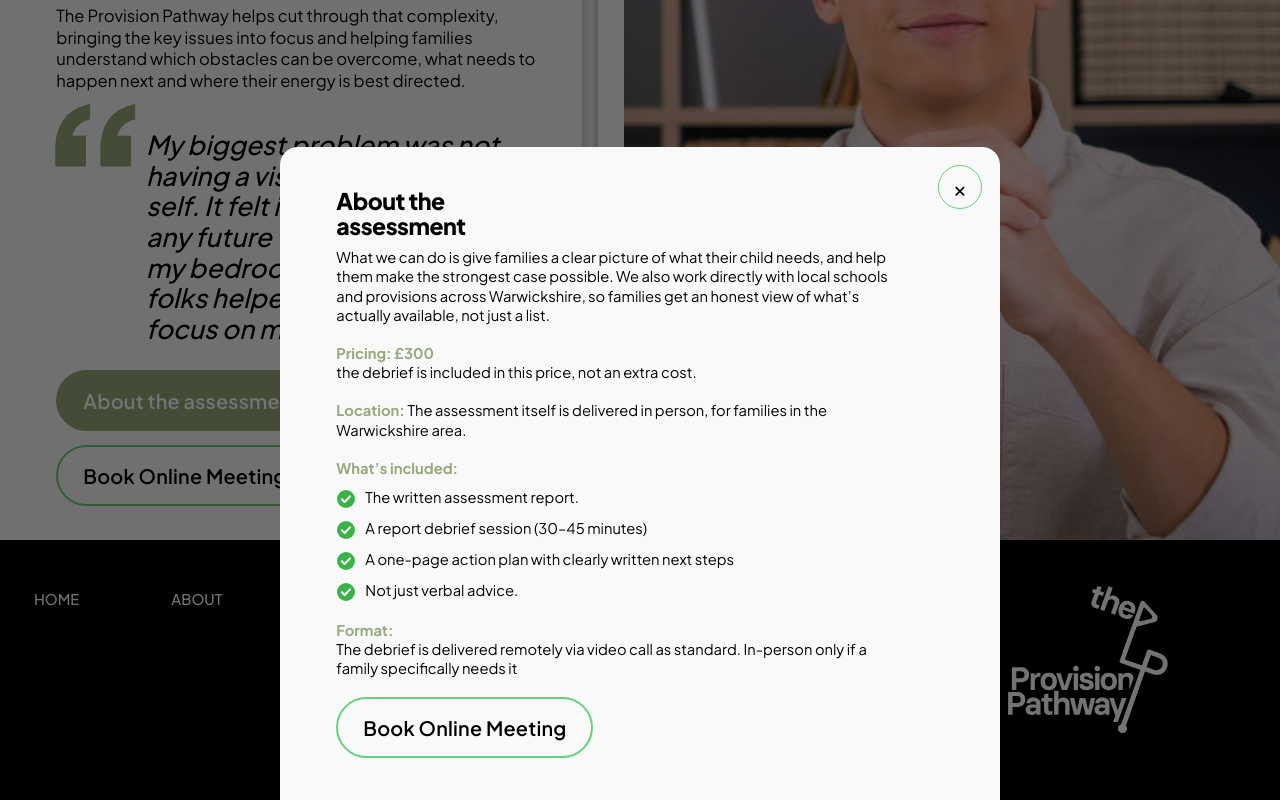
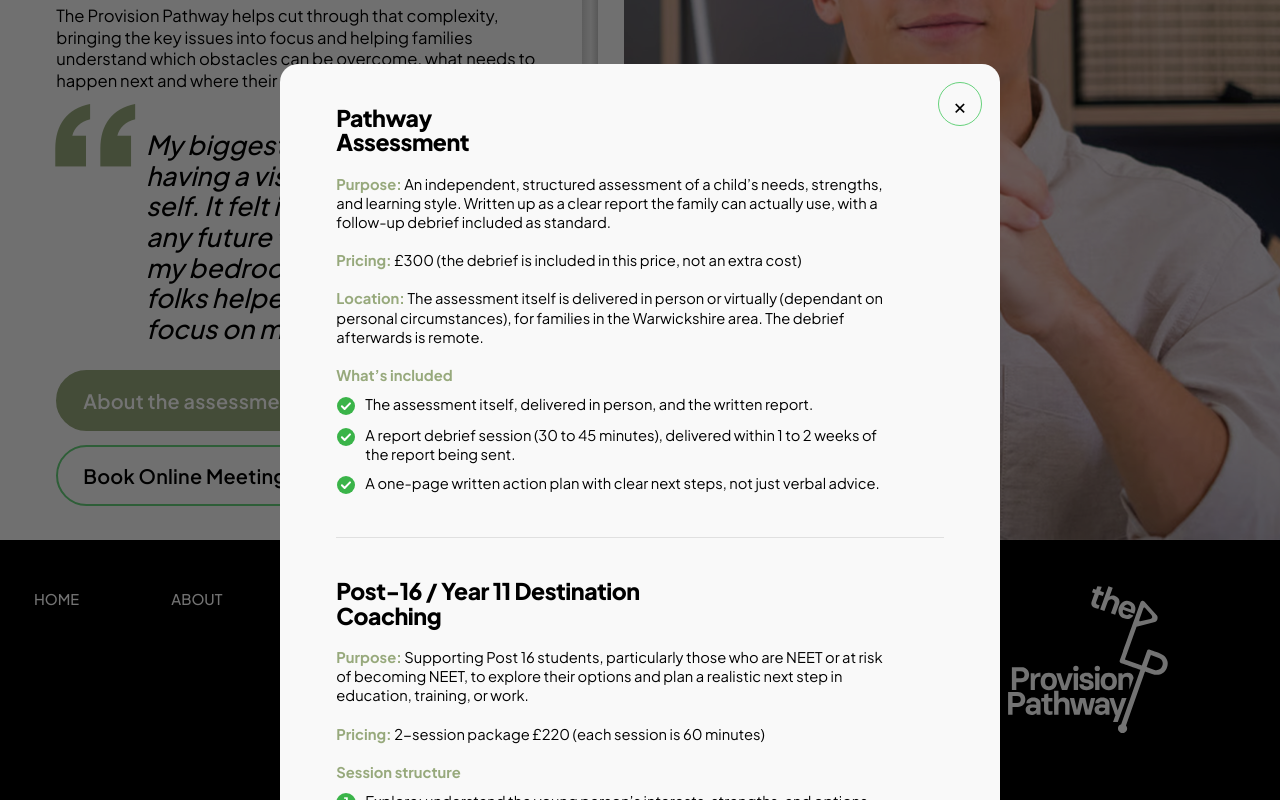
Before and after one commit to federationdesign-design/provisionpathway, a Next.js app: page / in a window 1280 px wide. Both pictures are taken after a click on the button "About the assessment". Shown: the part 2448-3248 px from the top of the page. Built offline with nearby package versions, Linux system fonts and the light colour scheme.

Commit message:
Remove Resources, add Pathway popup trigger, both services in one popup

```diff
--- a/components/AssessmentModal.module.css
+++ b/components/AssessmentModal.module.css
@@ -46,6 +46,14 @@
   white-space: nowrap;
 }
 
+/* Each service is its own section, divided by a hairline rule. */
+.service + .service {
+  margin-top: var(--stack-l);
+  padding-top: var(--stack-l);
+  border-top: 1px solid rgba(0, 0, 0, 0.1);
+}
+
+/* The first title stops short of the close button in the corner. */
 .title {
   max-width: 14ch;
   font-size: var(--t-h3);
@@ -53,11 +61,8 @@
   letter-spacing: -0.02em;
 }
 
-.lead {
-  max-width: 52ch;
-  margin-top: var(--stack-s);
-  font-size: var(--t-small);
-  line-height: 1.3;
+.service + .service .title {
+  max-width: 22ch;
 }
 
 .block {
@@ -94,6 +99,25 @@
   color: var(--tick);
 }
 
+/* Numbered marker for ordered lists, sized and coloured to sit with the ticks. */
+.stepNumber {
+  flex: 0 0 auto;
+  display: flex;
+  align-items: center;
+  justify-content: center;
+  width: clamp(15px, 4vw, 20px);
+  height: clamp(15px, 4vw, 20px);
+  margin-top: 1px;
+  border-radius: 50%;
+  background: var(--tick);
+  color: var(--paper);
+  /* Scales with the marker rather than the type scale, so it fits the circle
+     at every width. */
+  font-size: clamp(10px, 2.6vw, 13px);
+  font-weight: 700;
+  line-height: 1;
+}
+
 .cta {
-  margin-top: var(--stack-m);
+  margin-top: var(--stack-l);
 }
--- a/components/AssessmentModal.tsx
+++ b/components/AssessmentModal.tsx
@@ -1,11 +1,14 @@
 'use client';
 
 import { useEffect, useRef } from 'react';
-import { details, promise, cta } from '../content/homepage';
+import { services } from '../content/homepage';
 import { TickIcon } from './Icons';
 import BookButton from './BookButton';
 import styles from './AssessmentModal.module.css';
 
+// The services popup. One instance, rendered by AssessmentModalProvider and
+// opened from the Pathway nav item and the About the assessment button. All
+// copy comes from `services` in the content layer.
 export default function AssessmentModal({
   open,
   onClose,
@@ -54,6 +57,8 @@ export default function AssessmentModal({
 
   if (!open) return null;
 
+  const headingId = (id: string) => `service-${id}-title`;
+
   return (
     <div className={styles.overlay} onClick={onClose}>
       <div
@@ -61,7 +66,7 @@ export default function AssessmentModal({
         className={styles.panel}
         role="dialog"
         aria-modal="true"
-        aria-labelledby="assessment-modal-title"
+        aria-labelledby={services.map((service) => headingId(service.id)).join(' ')}
         onClick={(e) => e.stopPropagation()}
       >
         <button ref={closeRef} type="button" className={styles.close} onClick={onClose}>
@@ -69,40 +74,44 @@ export default function AssessmentModal({
           <span aria-hidden="true">&times;</span>
         </button>
 
-        <h2 className={styles.title} id="assessment-modal-title">
-          {cta.assessment}
+        {services.map((service) => {
+          const List = service.list.ordered ? 'ol' : 'ul';
+          return (
+            <section
+              className={styles.service}
+              key={service.id}
+              aria-labelledby={headingId(service.id)}
+            >
+              <h2 className={styles.title} id={headingId(service.id)}>
+                {service.name}
               </h2>
 
-        <p className={styles.lead}>{promise.body}</p>
-
-        <p className={styles.block}>
-          <strong className={styles.label}>{details.price.label}</strong>
-          <br />
-          {details.price.body}
+              {service.facts.map((fact) => (
+                <p className={styles.block} key={fact.label}>
+                  <strong className={styles.label}>{fact.label}</strong> {fact.body}
                 </p>
-
-        <p className={styles.block}>
-          <strong className={styles.label}>{details.location.label}</strong>{' '}
-          {details.location.body}
-        </p>
+              ))}
 
               <div className={styles.block}>
-          <strong className={styles.label}>{details.included.label}</strong>
-          <ul className={styles.ticks}>
-            {details.included.items.map((item) => (
+                <strong className={styles.label}>{service.list.label}</strong>
+                <List className={styles.ticks}>
+                  {service.list.items.map((item, i) => (
                     <li className={styles.tickItem} key={item}>
+                      {service.list.ordered ? (
+                        <span className={styles.stepNumber} aria-hidden="true">
+                          {i + 1}
+                        </span>
+                      ) : (
                         <TickIcon className={styles.tick} />
+                      )}
                       <span>{item}</span>
                     </li>
                   ))}
-          </ul>
+                </List>
               </div>
-
-        <p className={styles.block}>
-          <strong className={styles.label}>{details.format.label}</strong>
-          <br />
-          {details.format.body}
-        </p>
+            </section>
+          );
+        })}
 
         <div className={styles.cta}>
           <BookButton />
--- a/components/Footer.module.css
+++ b/components/Footer.module.css
@@ -19,6 +19,17 @@
 
 .navLink:hover {
   color: var(--button-stroke);
+}
+
+/* The Pathway item is a button. Strip the browser's button styling so it
+   renders exactly as the links around it. */
+.navButton {
+  margin: 0;
+  padding: 0;
+  background: none;
+  border: 0;
+  border-radius: 0;
+  appearance: none;
 }
 
 .logo {
--- a/components/Footer.tsx
+++ b/components/Footer.tsx
@@ -1,5 +1,6 @@
 /* eslint-disable @next/next/no-img-element */
 import { footer, nav } from '../content/homepage';
+import ServicesNavButton from './ServicesNavButton';
 import styles from './Footer.module.css';
 
 export default function Footer() {
@@ -9,9 +10,16 @@ export default function Footer() {
         <ul className={styles.navList}>
           {nav.map((item) => (
             <li key={item.label}>
-              <a className={styles.navLink} href={item.href}>
-                {item.label}
-              </a>
+              {'href' in item ? (
+                <a className={styles.navLink} href={item.href}>
+                  {item.label}
+                </a>
+              ) : (
+                <ServicesNavButton
+                  className={`${styles.navLink} ${styles.navButton}`}
+                  label={item.label}
+                />
+              )}
             </li>
           ))}
         </ul>
--- a/components/Header.module.css
+++ b/components/Header.module.css
@@ -115,6 +115,20 @@
 
 .menuLink:hover {
   color: var(--brand);
+}
+
+/* The Pathway item is a button. Strip the browser's button styling so it
+   renders exactly as the links around it. */
+.menuButton {
+  width: 100%;
+  margin: 0;
+  background: none;
+  border-top: 0;
+  border-right: 0;
+  border-left: 0;
+  border-radius: 0;
+  text-align: left;
+  appearance: none;
 }
 
 /* Mobile pinned bar. Parked above the viewport until the hero watermark has
@@ -255,4 +269,8 @@
   .menuList li:last-child .menuLink {
     padding-right: 0;
   }
+
+  .menuButton {
+    width: auto;
+  }
 }
--- a/components/Header.tsx
+++ b/components/Header.tsx
@@ -5,6 +5,7 @@ import { usePathname } from 'next/navigation';
 import { useEffect, useRef, useState } from 'react';
 import { nav } from '../content/homepage';
 import BookButton from './BookButton';
+import ServicesNavButton from './ServicesNavButton';
 import styles from './Header.module.css';
 
 // The hero watermark in Opening carries this id. The pinned bar shows once it
@@ -134,9 +135,17 @@ export default function Header() {
         <ul className={styles.menuList}>
           {nav.map((item) => (
             <li key={item.label}>
-              <a className={styles.menuLink} href={item.href} onClick={() => setOpen(false)}>
-                {item.label}
-              </a>
+              {'href' in item ? (
+                <a className={styles.menuLink} href={item.href} onClick={() => setOpen(false)}>
+                  {item.label}
+                </a>
+              ) : (
+                <ServicesNavButton
+                  className={`${styles.menuLink} ${styles.menuButton}`}
+                  label={item.label}
+                  onOpen={() => setOpen(false)}
+                />
+              )}
             </li>
           ))}
         </ul>
--- /dev/null
+++ b/components/ServicesNavButton.tsx
@@ -0,0 +1,33 @@
+'use client';
+
+import { useOpenAssessmentModal } from './AssessmentModalProvider';
+
+// A navigation item that opens the services popup instead of linking. It
+// carries the same data-cta as the About the assessment button, since both
+// open the same popup.
+export default function ServicesNavButton({
+  label,
+  className,
+  onOpen,
+}: {
+  label: string;
+  className: string;
+  onOpen?: () => void;
+}) {
+  const openModal = useOpenAssessmentModal();
+
+  return (
+    <button
+      type="button"
+      className={className}
+      data-cta="assessment-detail"
+      aria-haspopup="dialog"
+      onClick={() => {
+        onOpen?.();
+        openModal();
+      }}
+    >
+      {label}
+    </button>
+  );
+}
--- a/content/homepage.ts
+++ b/content/homepage.ts
@@ -7,11 +7,13 @@ export const site = {
   gaMeasurementId: 'G-MMW4789DRX',
 };
 
-export const nav = [
+// A nav item either links somewhere or opens the services popup.
+export type NavItem = { label: string; href: string } | { label: string; opens: 'services' };
+
+export const nav: NavItem[] = [
   { label: 'Home', href: '#top' },
   { label: 'About', href: '#about' },
-  { label: 'Pathway', href: '#pathway' },
-  { label: 'Resources', href: '#resources' },
+  { label: 'Pathway', opens: 'services' },
   { label: 'Contact', href: '#contact' },
 ];
 
@@ -134,6 +136,63 @@ export const details = {
   },
 };
 
+// The services popup, opened from the Pathway nav item and the About the
+// assessment button. Entered exactly as supplied. The assessment Location line
+// and its first inclusion disagree on in person versus virtual delivery; this
+// is logged in PLACEHOLDERS.md for the studio, not resolved here.
+export const services = [
+  {
+    id: 'assessment',
+    name: 'Pathway Assessment',
+    facts: [
+      {
+        label: 'Purpose:',
+        body: 'An independent, structured assessment of a child\u2019s needs, strengths, and learning style. Written up as a clear report the family can actually use, with a follow-up debrief included as standard.',
+      },
+      {
+        label: 'Pricing:',
+        body: '\u00a3300 (the debrief is included in this price, not an extra cost)',
+      },
+      {
+        label: 'Location:',
+        body: 'The assessment itself is delivered in person or virtually (dependant on personal circumstances), for families in the Warwickshire area. The debrief afterwards is remote.',
+      },
+    ],
+    list: {
+      label: 'What\u2019s included',
+      ordered: false,
+      items: [
+        'The assessment itself, delivered in person, and the written report.',
+        'A report debrief session (30 to 45 minutes), delivered within 1 to 2 weeks of the report being sent.',
+        'A one-page written action plan with clear next steps, not just verbal advice.',
+      ],
+    },
+  },
+  {
+    id: 'coaching',
+    name: 'Post-16 / Year 11 Destination Coaching',
+    facts: [
+      {
+        label: 'Purpose:',
+        body: 'Supporting Post 16 students, particularly those who are NEET or at risk of becoming NEET, to explore their options and plan a realistic next step in education, training, or work.',
+      },
+      {
+        label: 'Pricing:',
+        body: '2-session package \u00a3220 (each session is 60 minutes)',
+      },
+    ],
+    list: {
+      label: 'Session structure',
+      ordered: true,
+      items: [
+        'Explore: understand the young person\u2019s interests, strengths, and options.',
+        'Map: lay out realistic pathways, further education, training, apprenticeships, or work.',
+        'Apply: practical support with applications and next steps.',
+      ],
+    },
+  },
+];
+
 export const obstacles = {
   headline: 'The biggest obstacles are often not a lack of effort, but a system that can feel fragmented, slow and difficult to navigate.',
   body: [
```
Also changed, not shown: 2 other files (tests, documents, lock files or other folders). Lines whose indentation alone changed are shown as unchanged.
